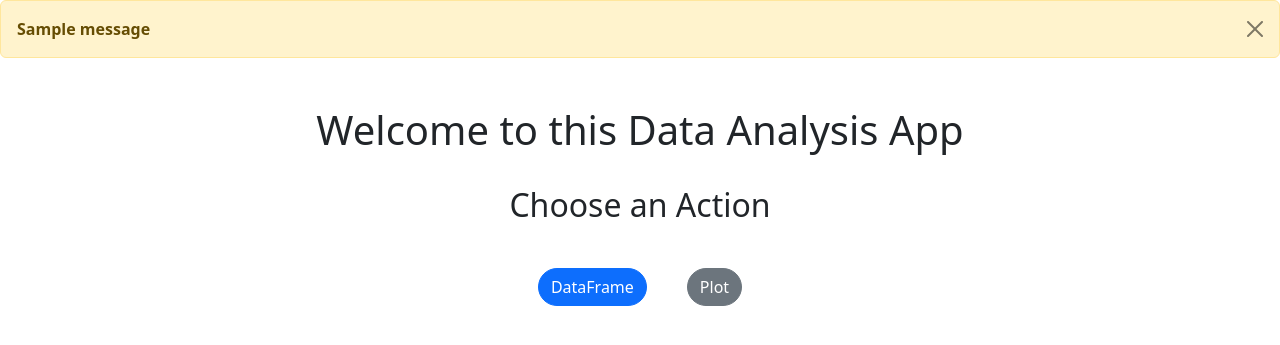
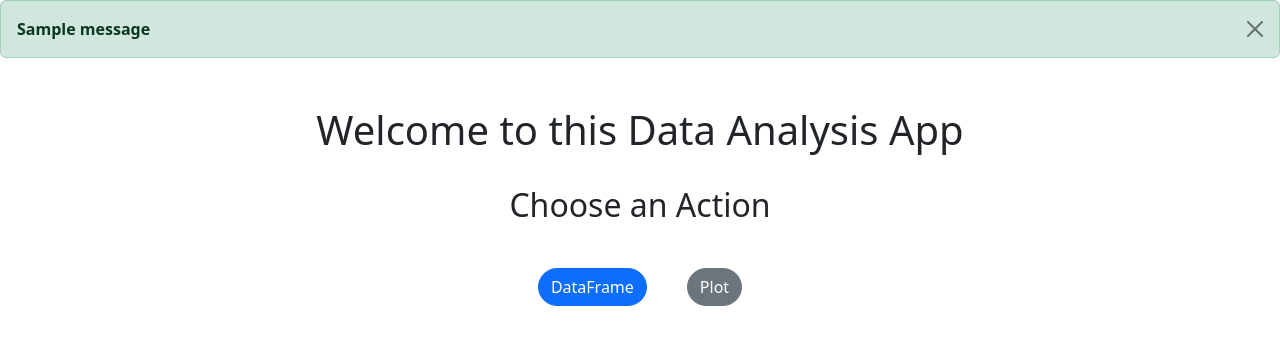
Before and after one commit to amirqa1381/FutureLens, a Django app: page / in a window 1280 px wide. Shown: the part 56-401 px from the top of the page. Run offline with Django 5.2, Linux system fonts and the light colour scheme; tables that the repository leaves empty hold one stand-in row (values such as "Sample post"); one stand-in notice (Sample message) is shown.

Commit message:
handel the success or error messages that might be happen

```diff
--- a/templates/master.html
+++ b/templates/master.html
@@ -51,10 +51,17 @@
 </nav>
 {% if messages %}
 {% for message in messages %}
-<div class="alert alert-warning alert-dismissible fade show" role="alert">
+{% if message.tags == 'error' %}
+<div class="alert alert-danger alert-dismissible fade show" role="alert">
   <strong>{{message}}</strong>
   <button type="button" class="btn-close" data-bs-dismiss="alert" aria-label="Close"></button>
 </div>
+{% elif message.tags == 'success' %}
+<div class="alert alert-success alert-dismissible fade show" role="alert">
+  <strong>{{message}}</strong>
+  <button type="button" class="btn-close" data-bs-dismiss="alert" aria-label="Close"></button>
+</div>
+{% endif %}
 {% endfor %}
 {% endif %}
     {% block content %}{% endblock %}
```
